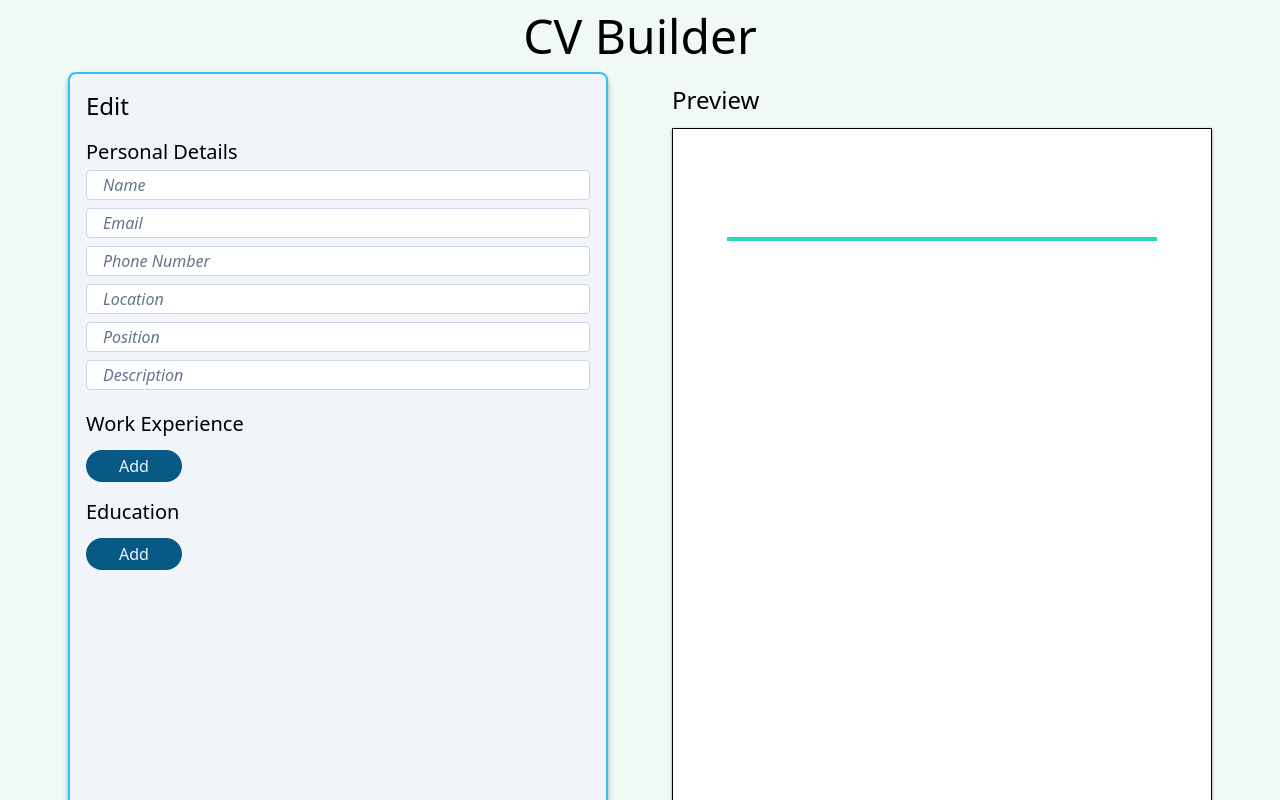
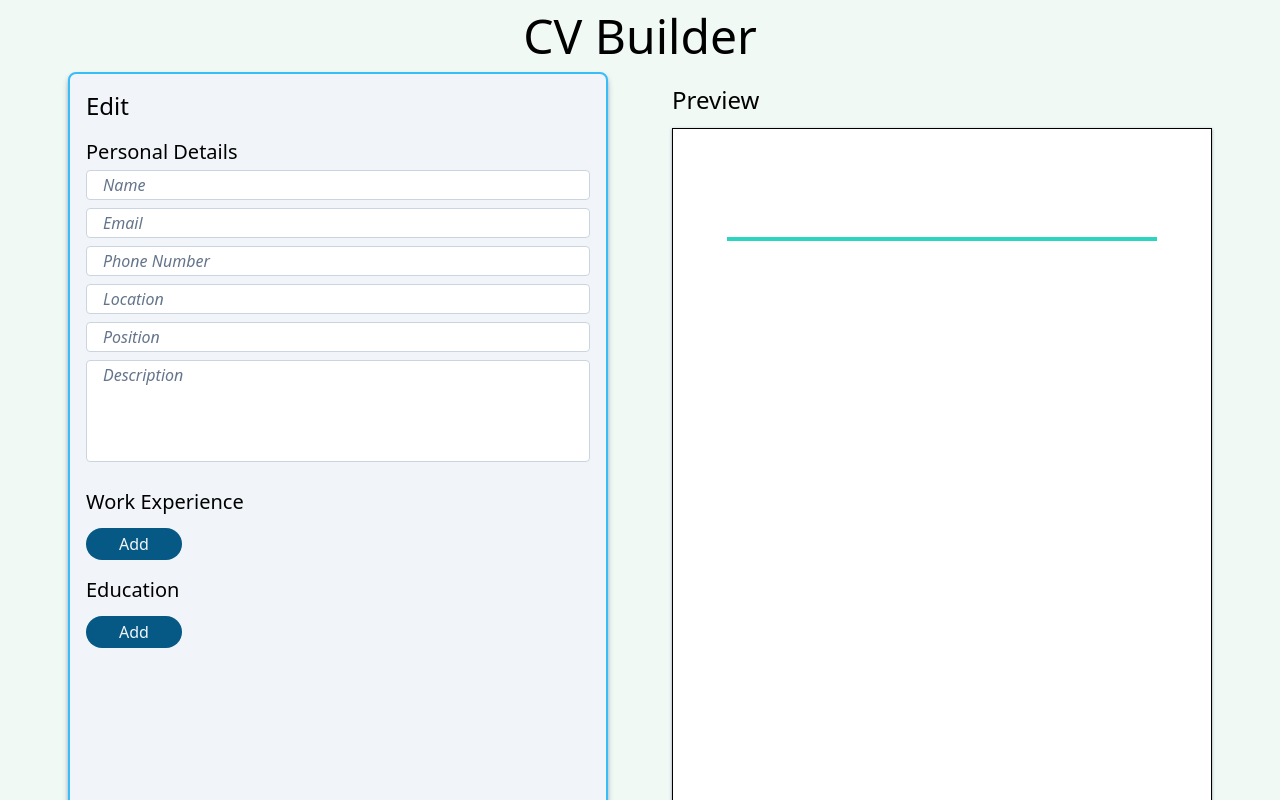
Before and after one commit to OscarSoanes/cv-project, a React (Create React App) app: page / in a window 1280 px wide. Shown: the top 800 px of the page. Built offline with nearby package versions, Linux system fonts and the light colour scheme.

Commit message:
Changed Description to a TextArea Input in Edit

```diff
--- a/src/components/editSection/Edit.jsx
+++ b/src/components/editSection/Edit.jsx
@@ -1,4 +1,5 @@
 import { Input } from "./Input";
+import { TextAreaInput } from "./TextAreaInput";
 import { Details } from "./Details"
 import { ButtonPrimary } from "./ButtonPrimary";
 
@@ -14,7 +15,7 @@ export function Edit({changeField, addWorkExperience, data, changeArrayField, re
                 <Input id="phone" onChange={changeField} prettier="Phone Number"></Input>
                 <Input id="location" onChange={changeField} prettier="Location"></Input>
                 <Input id="position" onChange={changeField} prettier="Position"></Input>
-                <Input id="description" onChange={changeField} prettier="Description"></Input>
+                <TextAreaInput id="description" onChange={changeField} prettier="Description" rows={"4"}></TextAreaInput>
             </section>
 
 
```
